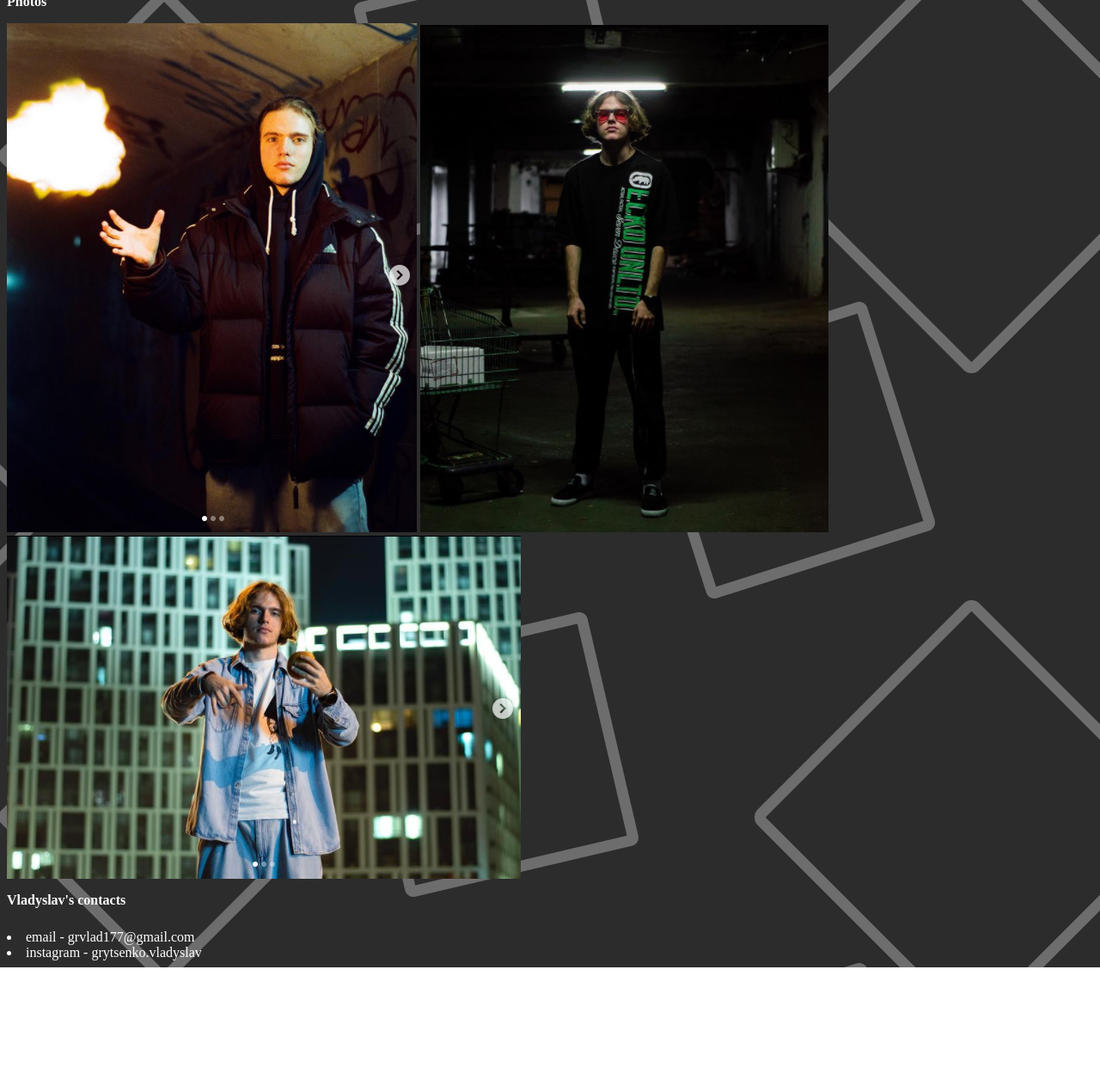
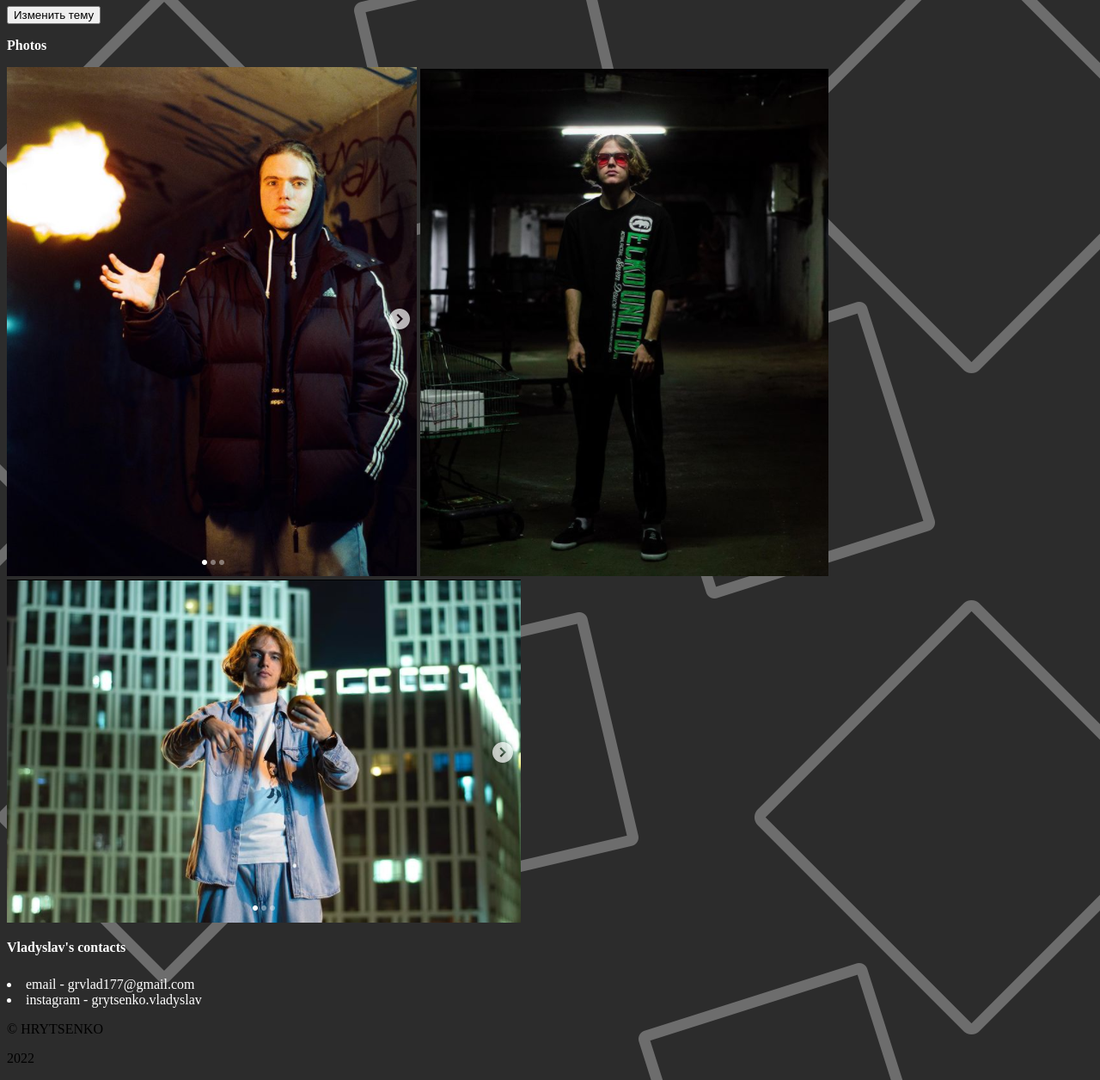
Before and after one commit to No5o4ek/No5o4ek.github.io, a plain HTML site: page index.html in a window 1280 px wide. Shown: the part 73-1329 px from the top of the page at 86% size. Before the commit the page ends 1198 px from the top, so only its background shows below. Drawn offline with Linux system fonts and the light colour scheme.

Commit message:
Update index.html

```diff
--- a/index.html
+++ b/index.html
@@ -1,16 +1,31 @@
+<!DOCTYPE html>
+<html lang="en">
 <head>
+    <title>Hrytsenko's portfolio</title>
     <link href="style.css" rel="stylesheet" type="text/css">
 <head>
 <body>
     <header>
+        <div class="container">
             <h1>HRYTSENKO'S WAY OF PHOTOGRAPHY</h1>
+            <button class="theme-button" type="button">Изменить тему</button>
+        </div>
     </header>
 <p class="photos"> <b>Photos</b></p>
 <img src="img/1.png" sizes="50%">
 <img src="img/2.png" sizes="50%">
 <img src="img/3.png" sizes="50%">
 
-<p class="contacts"> <b>Vladyslav's contacts</b></p>
-<li>email - grvlad177@gmail.com</li>
-<li>instagram - grytsenko.vladyslav</li>
+
+<footer class="footer">
+    <div class="container">
+        <p class="contacts"> <b>Vladyslav's contacts</b></p>
+        <li>email - grvlad177@gmail.com</li>
+        <li>instagram - grytsenko.vladyslav</li>
+        <p>© HRYTSENKO</p>
+        <p>2022</p>
+    </div>
+  </footer>
+<script> src="script.js"</script>
 </body>
+</html>
```
